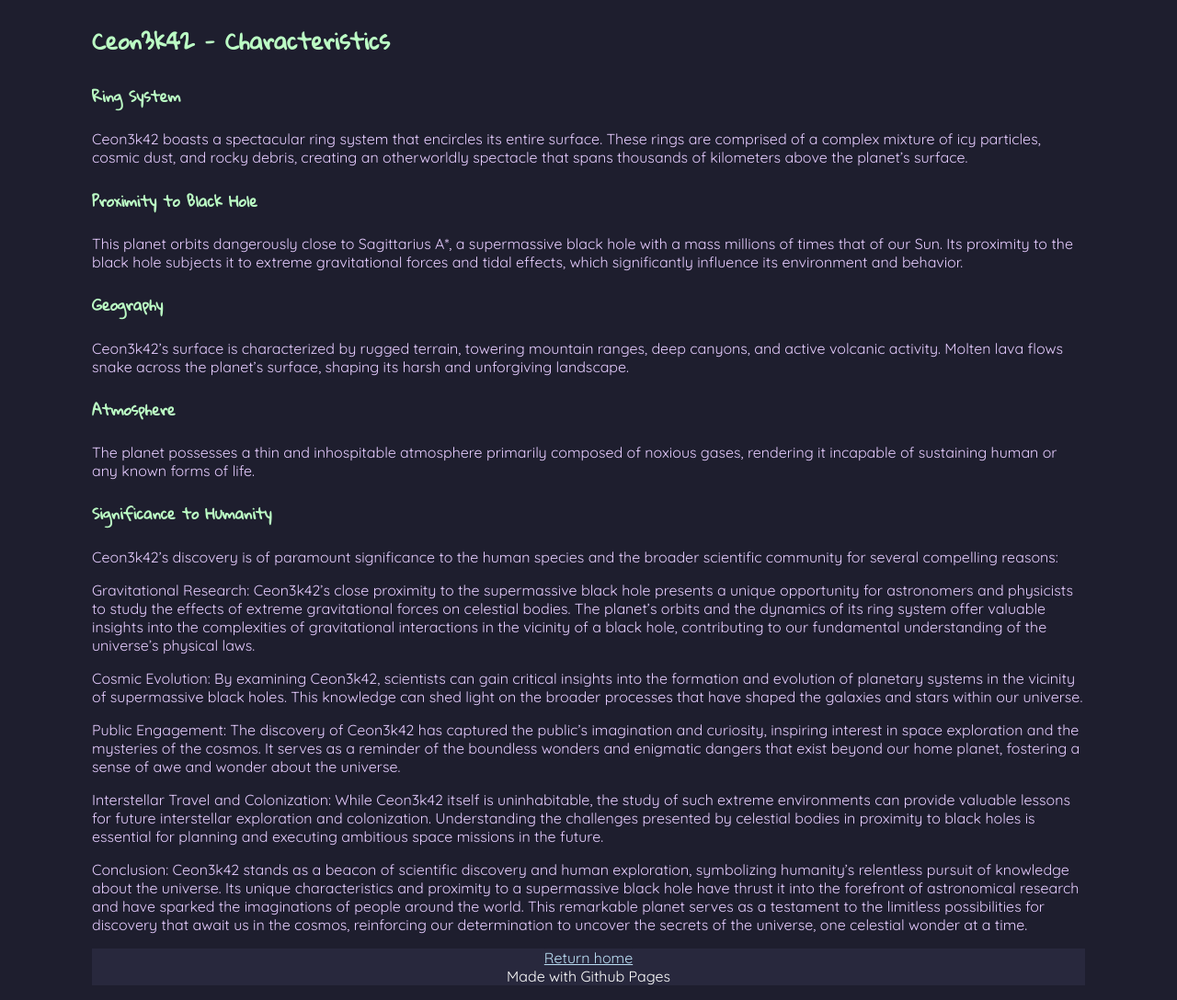
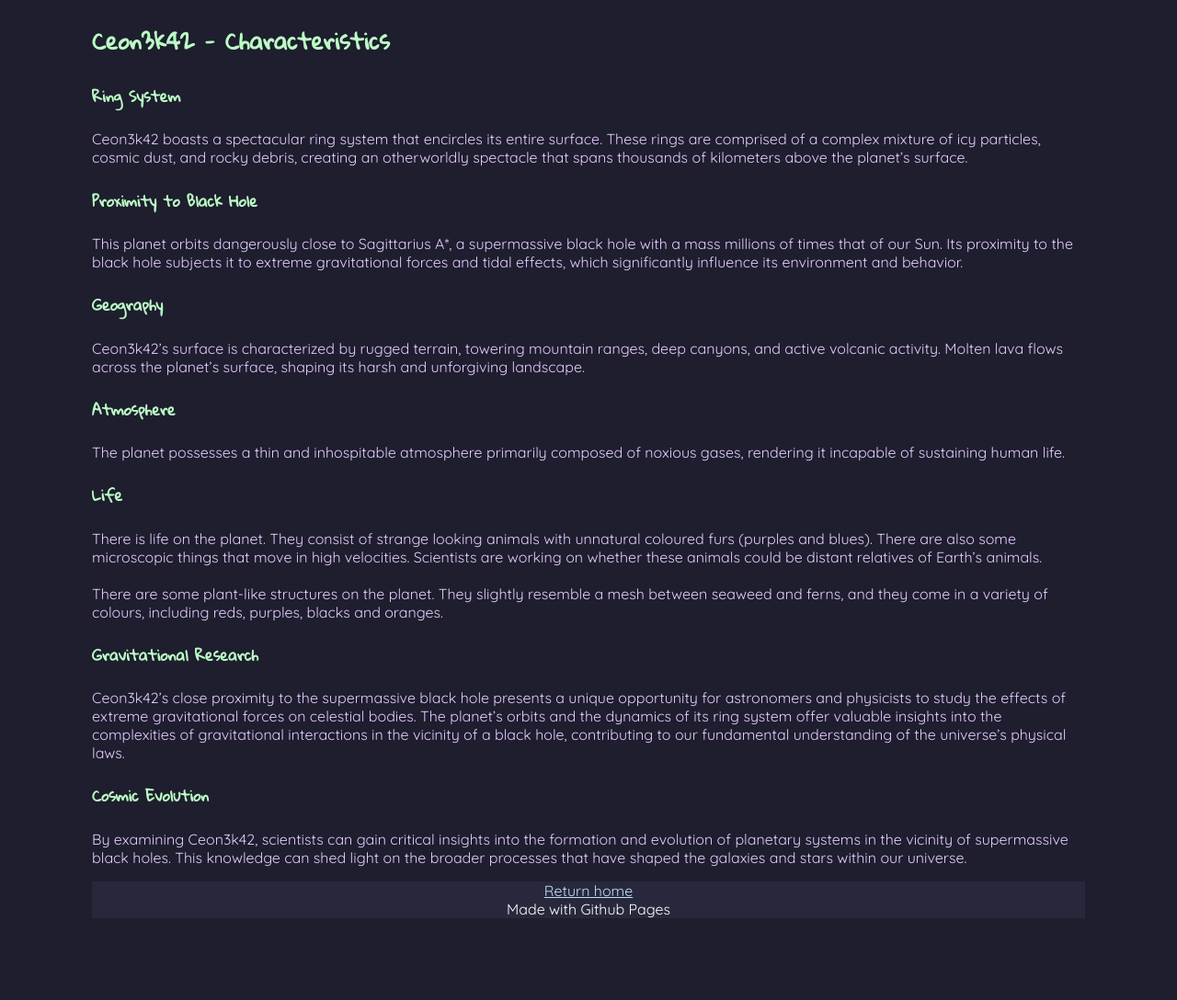
Before and after one commit to Ceon3k42/Ceon3k42.github.io, a Jekyll site: the page built from characteristics.md, in a window 1280 px wide. Shown: the whole page at 92% size. Built offline with Jekyll 4.4.1, drawn with Linux system fonts in a browser that asks for light colours; our own code applies the rules of GitHub Pages for plain Markdown files; after the commit the page ends 1015 px from its top, so only the background shows below that.

Commit message:
overview

```diff
--- a/characteristics.md
+++ b/characteristics.md
@@ -10,20 +10,16 @@ Ceon3k42 boasts a spectacular ring system that encircles its entire surface. The
 This planet orbits dangerously close to Sagittarius A*, a supermassive black hole with a mass millions of times that of our Sun. Its proximity to the black hole subjects it to extreme gravitational forces and tidal effects, which significantly influence its environment and behavior.
 
 #### Geography
-Ceon3k42's surface is characterized by rugged terrain, towering mountain ranges, deep canyons, and active volcanic activity. Molten lava flows snake across the planet's surface, shaping its harsh and unforgiving landscape.
+Ceon3k42's surface is characterized by rugged terrain, towering mountain ranges, deep canyons, and active volcanic activity. Molten lava flows across the planet's surface, shaping its harsh and unforgiving landscape.
 
 #### Atmosphere
-The planet possesses a thin and inhospitable atmosphere primarily composed of noxious gases, rendering it incapable of sustaining human or any known forms of life.
+The planet possesses a thin and inhospitable atmosphere primarily composed of noxious gases, rendering it incapable of sustaining human life.
 
-#### Significance to Humanity
-Ceon3k42's discovery is of paramount significance to the human species and the broader scientific community for several compelling reasons:
+#### Life
+There is life on the planet. They consist of strange looking animals with unnatural coloured furs (purples and blues). There are also some microscopic things that move in high velocities. Scientists are working on whether these animals could be distant relatives of Earth's animals.<br><br>There are some plant-like structures on the planet. They slightly resemble a mesh between seaweed and ferns, and they come in a variety of colours, including reds, purples, blacks and oranges.
 
-Gravitational Research: Ceon3k42's close proximity to the supermassive black hole presents a unique opportunity for astronomers and physicists to study the effects of extreme gravitational forces on celestial bodies. The planet's orbits and the dynamics of its ring system offer valuable insights into the complexities of gravitational interactions in the vicinity of a black hole, contributing to our fundamental understanding of the universe's physical laws.
+#### Gravitational Research
+Ceon3k42's close proximity to the supermassive black hole presents a unique opportunity for astronomers and physicists to study the effects of extreme gravitational forces on celestial bodies. The planet's orbits and the dynamics of its ring system offer valuable insights into the complexities of gravitational interactions in the vicinity of a black hole, contributing to our fundamental understanding of the universe's physical laws.
 
-Cosmic Evolution: By examining Ceon3k42, scientists can gain critical insights into the formation and evolution of planetary systems in the vicinity of supermassive black holes. This knowledge can shed light on the broader processes that have shaped the galaxies and stars within our universe.
-
-Public Engagement: The discovery of Ceon3k42 has captured the public's imagination and curiosity, inspiring interest in space exploration and the mysteries of the cosmos. It serves as a reminder of the boundless wonders and enigmatic dangers that exist beyond our home planet, fostering a sense of awe and wonder about the universe.
-
-Interstellar Travel and Colonization: While Ceon3k42 itself is uninhabitable, the study of such extreme environments can provide valuable lessons for future interstellar exploration and colonization. Understanding the challenges presented by celestial bodies in proximity to black holes is essential for planning and executing ambitious space missions in the future.
-
-Conclusion: Ceon3k42 stands as a beacon of scientific discovery and human exploration, symbolizing humanity's relentless pursuit of knowledge about the universe. Its unique characteristics and proximity to a supermassive black hole have thrust it into the forefront of astronomical research and have sparked the imaginations of people around the world. This remarkable planet serves as a testament to the limitless possibilities for discovery that await us in the cosmos, reinforcing our determination to uncover the secrets of the universe, one celestial wonder at a time.
+#### Cosmic Evolution
+By examining Ceon3k42, scientists can gain critical insights into the formation and evolution of planetary systems in the vicinity of supermassive black holes. This knowledge can shed light on the broader processes that have shaped the galaxies and stars within our universe.
```
